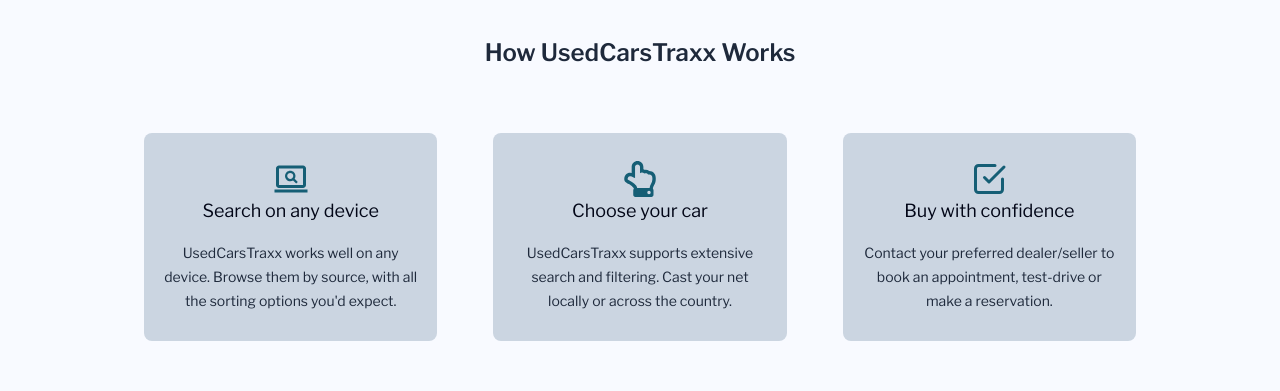
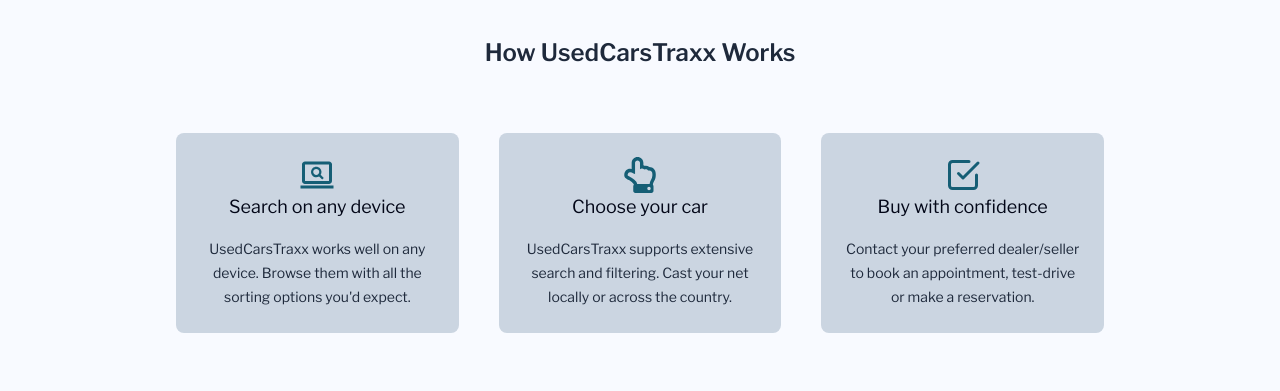
Before and after one commit to thygz/UsedCarsTraxx, a React (Vite) app in the folder client/: page / in a window 1280 px wide. Shown: the part 720-1111 px from the top of the page. Built offline with nearby package versions, Linux system fonts and the light colour scheme; no server answers.

Commit message:
Add/change styles

```diff
--- a/client/src/components/Header.jsx
+++ b/client/src/components/Header.jsx
@@ -341,11 +341,11 @@ export default function Header() {
                 </div>
             </div>
             <div
-                className={`fixed flex flex-col justify-center items-center gap-7 inset-0 w-80 sm:w-96 h-32 rounded-lg mx-auto my-auto bg-slate-50 z-50 ${
+                className={`fixed flex flex-col justify-center items-center gap-5 inset-0 w-80 sm:w-96 h-32 rounded-lg mx-auto my-auto bg-slate-50 p-3 z-50 ${
                     toggleDeleteModal ? 'block' : 'hidden'
                 }`}
             >
-                <p className="text-center text-xs sm:text-sm text-slate-800 font-semibold">
+                <p className="text-center text-sm text-slate-800 font-semibold">
                     Are you sure you want to delete your account?
                 </p>
                 <div className="flex gap-5">
--- a/client/src/components/HowUsedcarstraxxWork.jsx
+++ b/client/src/components/HowUsedcarstraxxWork.jsx
@@ -9,26 +9,25 @@ export default function HowUsedcarstraxxWork() {
                 <h1 className="text-center mb-16 text-slate-800 text-2xl font-semibold px-3">
                     How UsedCarsTraxx Works
                 </h1>
-                <div className="flex flex-col md:flex-row gap-14 md:gap-5 lg:gap-14 px-14 md:px-5 lg:px-10 xl:px-20">
-                    <div className="flex flex-col flex-1 gap-4 bg-slate-300 rounded-lg px-5 py-7">
+                <div className="flex flex-col md:flex-row gap-14 md:gap-5 lg:gap-10 px-16 md:px-5 lg:px-20 xl:px-28">
+                    <div className="flex flex-col flex-1 gap-4 bg-slate-300 rounded-lg px-6 md:px-5 lg:px-6 py-7 md:py-5 lg:py-6">
                         <div className="flex flex-col justify-center items-center">
                             <MdOutlineScreenSearchDesktop className="text-4xl text-cyan-800" />
-                            <h1 className="text-slate-950 text-lg">
+                            <h1 className="text-slate-950 text-lg text-center">
                                 Search on any device
                             </h1>
                         </div>
                         <div>
                             <p className="text-center text-slate-800 text-sm leading-6">
                                 UsedCarsTraxx works well on any device. Browse
-                                them by source, with all the sorting options
-                                you'd expect.
+                                them with all the sorting options you'd expect.
                             </p>
                         </div>
                     </div>
-                    <div className="flex flex-col flex-1 gap-4 bg-slate-300 rounded-lg px-5 py-7">
+                    <div className="flex flex-col flex-1 gap-4 bg-slate-300 rounded-lg px-6 md:px-5 lg:px-6 py-7 md:py-5 lg:py-6">
                         <div className="flex flex-col justify-center items-center">
                             <FaRegHandPointUp className="text-4xl text-cyan-800" />
-                            <h1 className="text-slate-950 text-lg">
+                            <h1 className="text-slate-950 text-lg text-center">
                                 Choose your car
                             </h1>
                         </div>
@@ -40,10 +39,10 @@ export default function HowUsedcarstraxxWork() {
                             </p>
                         </div>
                     </div>
-                    <div className="flex flex-col flex-1 gap-4 bg-slate-300 rounded-lg px-5 py-7">
+                    <div className="flex flex-col flex-1 gap-4 bg-slate-300 rounded-lg px-6 md:px-5 lg:px-6 py-7 md:py-5 lg:py-6">
                         <div className="flex flex-col justify-center items-center">
                             <LuCheckSquare className="text-4xl text-cyan-800" />
-                            <h1 className="text-slate-950 text-lg">
+                            <h1 className="text-slate-950 text-lg text-center">
                                 Buy with confidence
                             </h1>
                         </div>
--- a/client/src/components/ReadTheGuide.jsx
+++ b/client/src/components/ReadTheGuide.jsx
@@ -2,7 +2,7 @@ import { Link } from 'react-router-dom';
 
 export default function ReadTheGuide() {
     return (
-        <div className="max-w-full bg-slate-200 shadow-md mb-20 md:mb-28">
+        <div className="max-w-full bg-slate-200 shadow-md mb-10">
             <div className="max-w-6xl mx-auto px-3 sm:px-14 lg:px-24 py-10 flex flex-col min-[800px]:flex-row gap-10">
                 <div className="flex flex-col flex-1 justify-center min-[800px]:justify-start items-center min-[800px]:items-start gap-5">
                     <h1 className="text-slate-800 font-semibold text-2xl">
```
